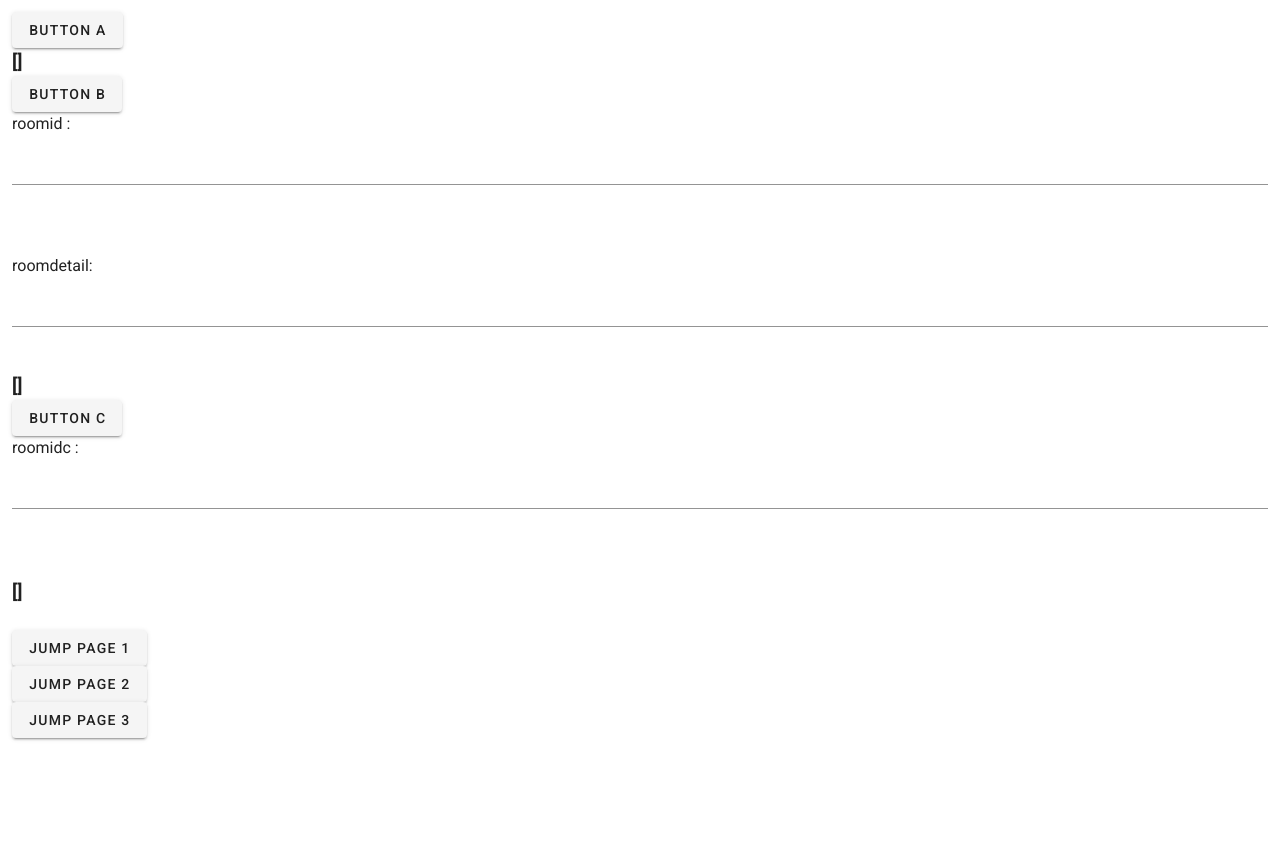
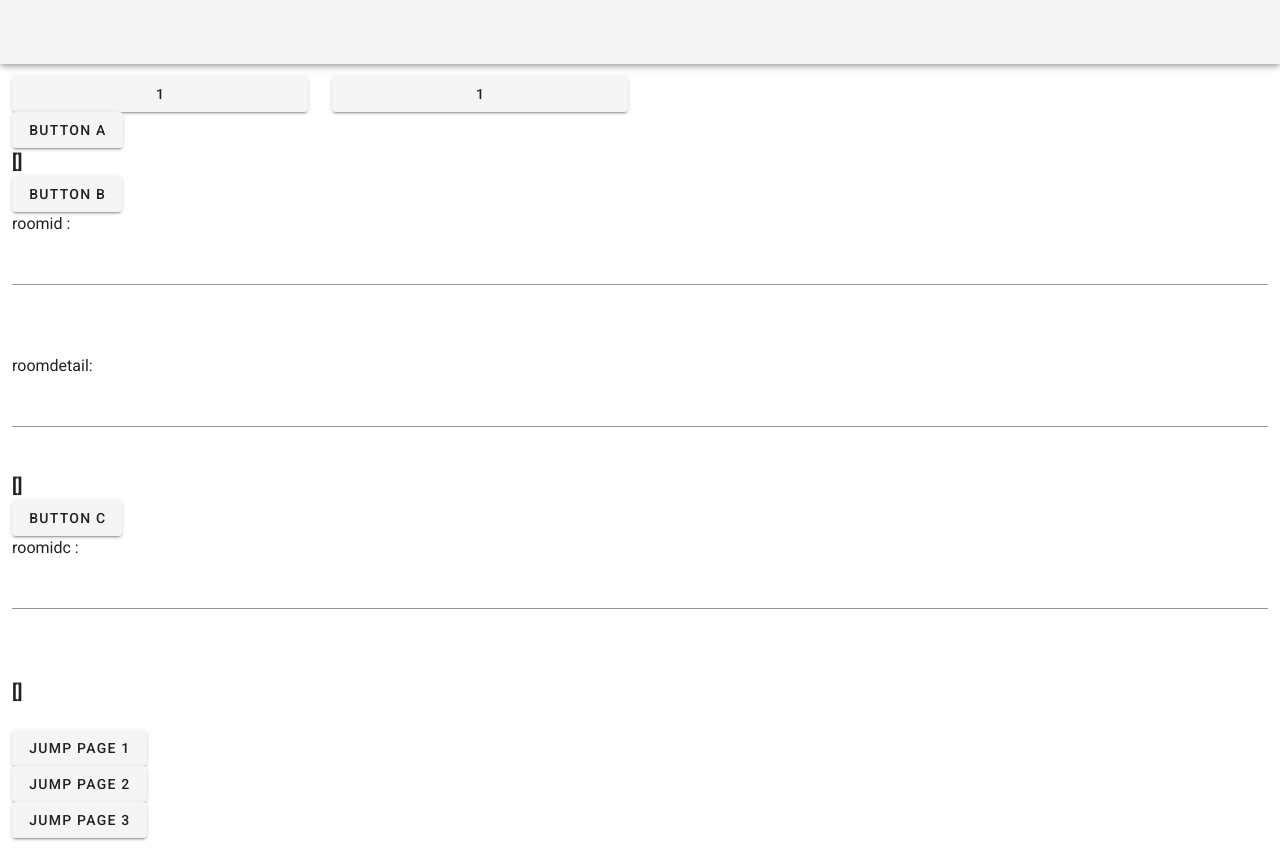
Before and after one commit to gitercn/spring-boot-vuejs-copy, a Vue app in the folder frontend/: page / in a window 1280 px wide. Before the commit the page ends 800 px from the top, so only its background shows below. Built offline with nearby package versions, Linux system fonts and the light colour scheme; what vue-js-modal would draw is missing.

Commit message:
add navbbar

```diff
--- a/frontend/src/App.vue
+++ b/frontend/src/App.vue
@@ -40,22 +40,25 @@
     <!-- <v-content>
       <HelloWorld/>
     </v-content>-->
+    <Navbar/>
     <v-content>
-      <v-container fluid>
+
         <router-view />
-      </v-container>
+
     </v-content>
   </v-app>
 </template>
 
 <script>
 import HelloWorld from "./components/HelloWorld";
+import Navbar from "@/components/Navbar"; // @指代src文件夹
 
 export default {
   name: "App",
 
   components: {
-    HelloWorld
+    HelloWorld,
+    Navbar
   },
 
   data: () => ({
--- /dev/null
+++ b/frontend/src/components/Navbar.vue
@@ -0,0 +1,14 @@
+<template>
+  <nav>
+    <v-app-bar app>
+
+    </v-app-bar>
+  </nav>
+</template>
+
+<script>
+export default {};
+</script>
+
+<style>
+</style>
--- a/frontend/src/components/Service.vue
+++ b/frontend/src/components/Service.vue
@@ -1,5 +1,15 @@
 <template>
   <div class="service">
+    <v-container fluid>
+      <v-row>
+        <v-col cols="12" md="6" lg="3">
+          <v-btn block>1</v-btn>
+        </v-col>
+        <v-col cols="12" md="6" lg="3">
+          <v-btn block>1</v-btn>
+        </v-col>
+      </v-row>
+
       <v-btn @click="callRestServicea()">Button A</v-btn>
 
       <h3>{{ postsa }}</h3>
@@ -31,6 +41,7 @@
       <v-btn @click="jumpPage2()">Jump Page 2</v-btn>
       <br />
       <v-btn @click="jumpPage3()">Jump Page 3</v-btn>
+    </v-container>
   </div>
 </template>
 
@@ -88,14 +99,14 @@ export default {
           this.errors.push(e);
         });
     },
-    jumpPage1(){
-      this.$router.push("/Page1")
+    jumpPage1() {
+      this.$router.push("/Page1");
     },
-    jumpPage2(){
-      this.$router.push("/Page2")
+    jumpPage2() {
+      this.$router.push("/Page2");
     },
-    jumpPage3(){
-      this.$router.push("/Page3")
+    jumpPage3() {
+      this.$router.push("/Page3");
     }
   }
 };
```
Also changed, not shown: 1 other file (tests, documents, lock files or other folders). Lines whose indentation alone changed are shown as unchanged.
